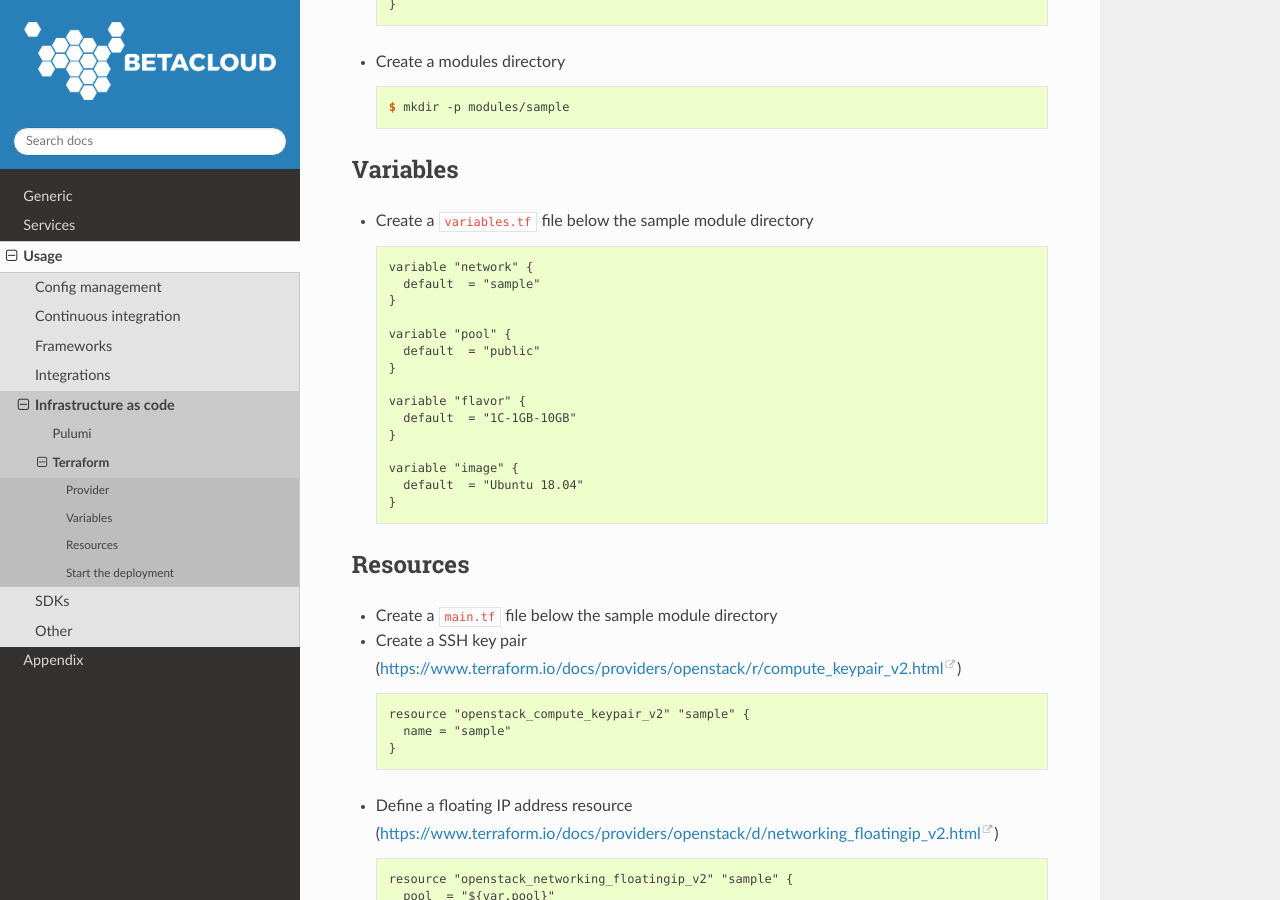
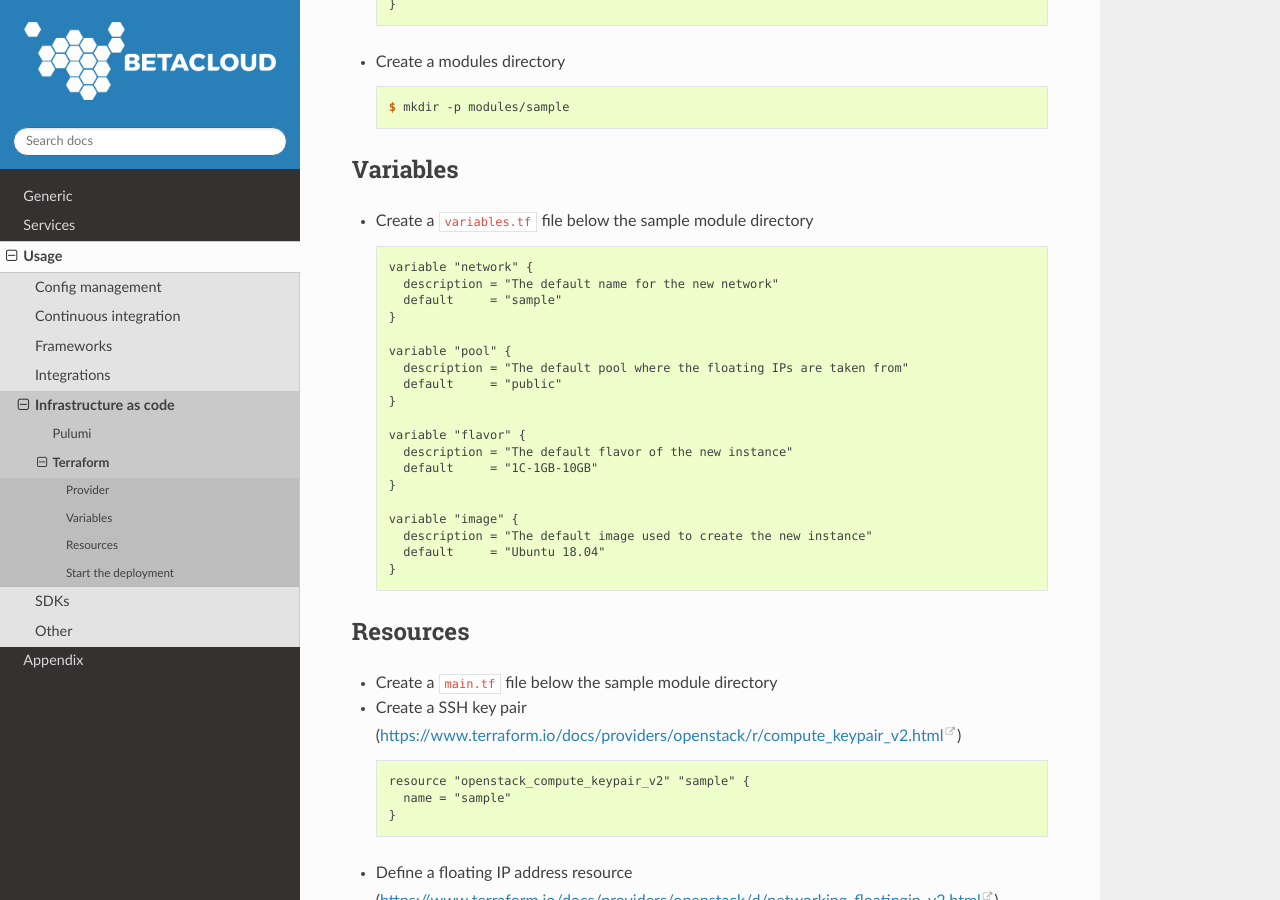
Before and after one commit to betacloud/documentation, a Sphinx documentation site: the page built from source/usage/terraform.rst, in a window 1280 px wide and 900 px high, scrolled down 899 px. Built offline with Sphinx 7.4.7 and the Read the Docs theme 2.0.0, drawn with Linux system fonts in a browser that asks for light colours.

Commit message:
terraform.rst: add description to variables example

```diff
--- a/source/usage/terraform.rst
+++ b/source/usage/terraform.rst
@@ -55,19 +55,23 @@ Variables
   .. code-block:: none
 
      variable "network" {
-       default  = "sample"
+       description = "The default name for the new network"
+       default     = "sample"
      }
 
      variable "pool" {
-       default  = "public"
+       description = "The default pool where the floating IPs are taken from"
+       default     = "public"
      }
 
      variable "flavor" {
-       default  = "1C-1GB-10GB"
+       description = "The default flavor of the new instance"
+       default     = "1C-1GB-10GB"
      }
 
      variable "image" {
-       default  = "Ubuntu 18.04"
+       description = "The default image used to create the new instance"
+       default     = "Ubuntu 18.04"
      }
 
 Resources
```
